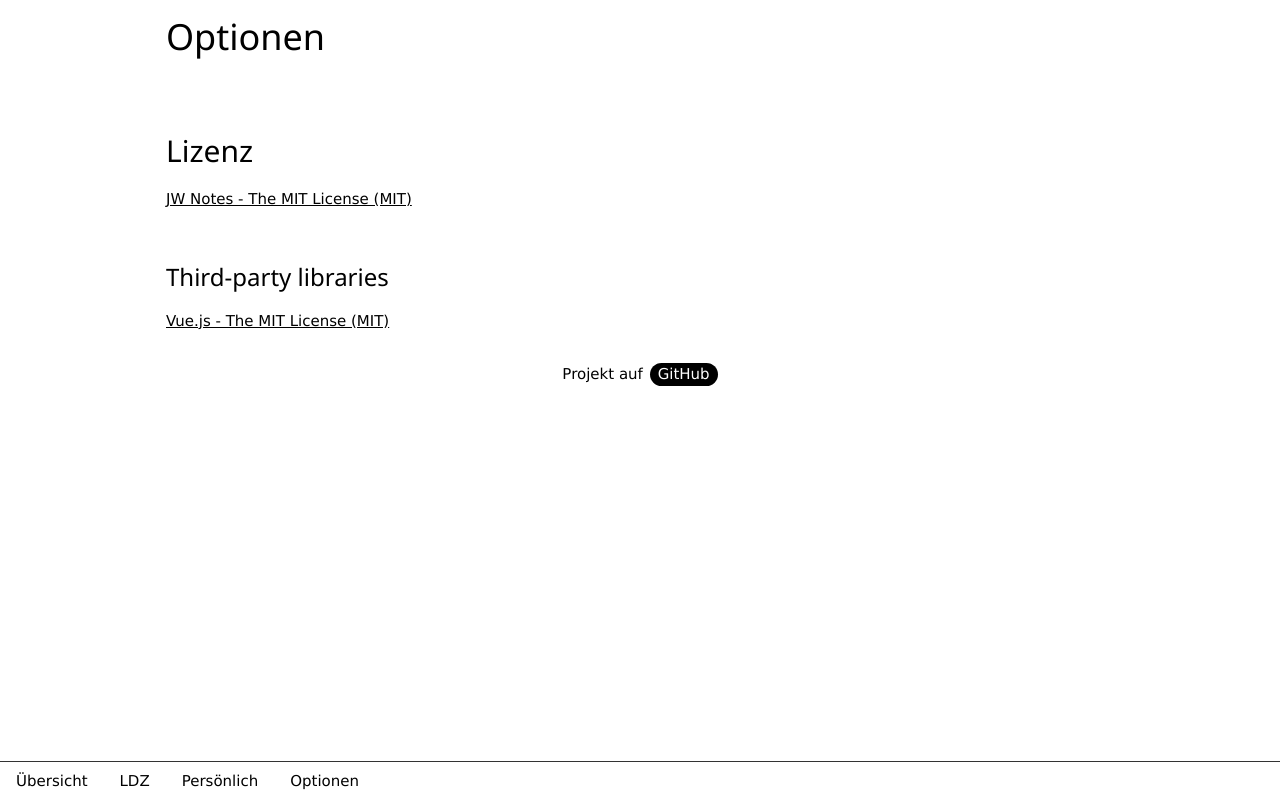
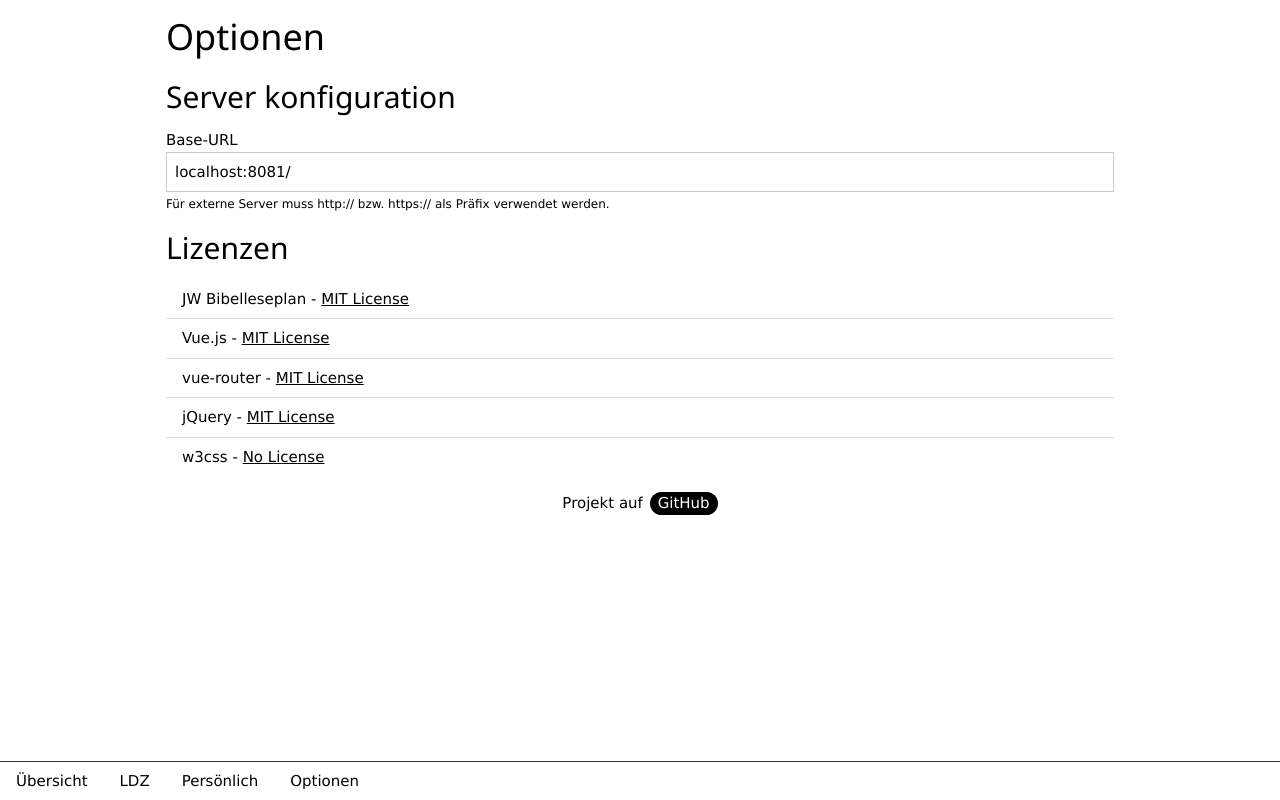
Before and after one commit to AlexanderHentzsch/bibellesen, a Vue app: page /#/option in a window 1280 px wide. Built offline with nearby package versions, Linux system fonts and the light colour scheme.

Commit message:
v1.1.0 (#2)
* Lizenzen aktualisiert

* Inhalt und Ausgabeweise überarbeitet

* Personalisierte Server-Config

* Update README.md

* v1.1.0

```diff
--- a/package.json
+++ b/package.json
@@ -1,6 +1,6 @@
 {
   "name": "bibelleseplan",
-  "version": "1.0.0",
+  "version": "1.1.0",
   "private": true,
   "scripts": {
     "serve": "vue-cli-service serve",
--- a/src/components/vue_ldz.vue
+++ b/src/components/vue_ldz.vue
@@ -47,23 +47,28 @@
                 week: this.getMonday(new Date()),
                 ldz: [],
                 saveSuccess: false,
-                lsKeyName: "ldz"
+                lsKeyName: "ldz",
+                baseUrl: "http://localhost:8081/"
             }
         },
         mounted() {
             if (localStorage.getItem(this.lsKeyName) !== null)
                 this.ldz = JSON.parse(localStorage.getItem(this.lsKeyName));
+
+            const baseUrl = localStorage.getItem("baseUrl");
+            if (baseUrl !== null)
+                this.baseUrl = baseUrl;
         },
         methods: {
             saveLdzOnServer(ldz) {
-                const url = "http://localhost:8081/?/save/ldz/";
+                const url = `${this.baseUrl}?/save/ldz/`;
                 const content = {ldz: JSON.stringify(ldz)};
                 $.post(url, content, (sDATA) => {
                     this.saveSuccess = sDATA;
                 });
             },
             loadLdzFromServer() {
-                const url = "http://localhost:8081/?/load/ldz/";
+                const url = `${this.baseUrl}?/load/ldz/`;
                 $.get(url, (sDATA) => {
                     localStorage.setItem(this.lsKeyName, JSON.stringify(sDATA));
                     this.ldz = sDATA;
--- a/src/components/vue_option.vue
+++ b/src/components/vue_option.vue
@@ -1,24 +1,21 @@
 <template>
-    <div class="container-content">
-        <div class="w3-content w3-container">
-            <h1>Optionen</h1>
+    <div class="w3-content w3-container">
+        <h1>Optionen</h1>
 
-            <div>
-                <h2 style="margin-top: 64px">Lizenz</h2>
-                <p>
-                    <a href="https://github.com/AlexanderHentzsch/Bibelleseplan/blob/master/LICENSE" target="_blank">
-                        JW Notes - The MIT License (MIT)
-                    </a>
+        <h2>Server konfiguration</h2>
+        <label>Base-URL
+            <input class="w3-input w3-border" v-model="baseUrl" @change="changeBaseUrl()">
+            <span class="w3-small">Für externe Server muss http:// bzw. https:// als Präfix verwendet werden.</span>
+        </label>
+
+        <h2>Lizenzen</h2>
+        <ul class="w3-ul">
+            <li v-for="l in licenses" :key="l.name">
+                <p style="margin: 0">
+                    {{l.name}} - <a :href="l.url" target="_blank">{{l.license}} License</a>
                 </p>
-
-                <h3 style="margin-top: 48px">Third-party libraries</h3>
-                <p>
-                    <a href="https://github.com/vuejs/vue/blob/dev/LICENSE" target="_blank">
-                        Vue.js - The MIT License (MIT)
-                    </a>
-                </p>
-            </div>
-        </div>
+            </li>
+        </ul>
 
         <div id="container-github">
             <a :href="hrefGitHub" id="a-github" target="_blank">
@@ -34,28 +31,51 @@
         data() {
             return {
                 fontSize: 4,
-                localStorageKey: "options",
-                hrefGitHub: "https://github.com/AlexanderHentzsch/bibellesen"
+                lsKeyName: "baseUrl",
+                baseUrl: "localhost:8081/",
+                hrefGitHub: "https://github.com/AlexanderHentzsch/bibellesen",
+                licenses: [
+                    {
+                        name: "JW Bibelleseplan",
+                        url: "https://github.com/AlexanderHentzsch/bibellesen/blob/master/LICENSE",
+                        license: "MIT"
+                    },
+                    {name: "Vue.js", url: "https://github.com/vuejs/vue/blob/dev/LICENSE", license: "MIT"},
+                    {name: "vue-router", url: "https://github.com/vuejs/vue-router/blob/dev/LICENSE", license: "MIT"},
+                    {name: "jQuery", url: "https://github.com/jquery/jquery/blob/master/LICENSE.txt", license: "MIT"},
+                    {name: "w3css", url: "https://www.w3schools.com/w3css/default.asp", license: "No"}
+                    //{name: "", url: "", license: ""}
+                ]
             }
         },
         mounted() {
+            const ls = localStorage.getItem(this.lsKeyName);
+            if (ls !== null)
+                this.baseUrl = ls;
         },
         methods: {
+            changeBaseUrl() {
+                const lastChar = this.baseUrl.substr(-1);
+                if (lastChar !== "/")
+                    this.baseUrl += "/";
+
+                localStorage.setItem(this.lsKeyName, this.baseUrl);
+            }
         }
     }
 </script>
 
 <style scoped>
-    #container-github{
+    #container-github {
         padding: 16px;
         text-align: center;
     }
 
-    #a-github{
+    #a-github {
         text-decoration: none;
     }
 
-    #span-github{
+    #span-github {
         background-color: #000;
         color: #fff;
         border-radius: 60px;
--- a/src/components/vue_overview.vue
+++ b/src/components/vue_overview.vue
@@ -51,13 +51,15 @@
                 personally: [],
                 finished: [],
                 saveSuccess: false,
-                lsKeyName: "reading"
+                lsKeyName: "reading",
+                baseUrl: "http://localhost:8081/"
             }
         },
         mounted() {
             const lsLdz = localStorage.getItem("ldz");
             const lsPersonally = localStorage.getItem("personally");
             const lsReading = localStorage.getItem(this.lsKeyName);
+            const baseUrl = localStorage.getItem("baseUrl");
 
             if (lsLdz !== null)
                 this.ldz = JSON.parse(lsLdz);
@@ -67,6 +69,9 @@
 
             if (lsReading !== null)
                 this.finished = JSON.parse(lsReading);
+
+            if (baseUrl !== null)
+                this.baseUrl = baseUrl;
         },
         methods: {
             getReadingList(ldz, personally) {
@@ -104,14 +109,14 @@
                     return `finished`;
             },
             saveReadingOnServer(reading) {
-                const url = "http://localhost:8081/?/save/reading/";
+                const url = `${this.baseUrl}?/save/reading/`;
                 const content = {reading: JSON.stringify(reading)};
                 $.post(url, content, (sDATA) => {
                     this.saveSuccess = sDATA;
                 });
             },
             loadReadingFromServer() {
-                const url = "http://localhost:8081/?/load/reading/";
+                const url = `${this.baseUrl}?/load/reading/`;
                 $.get(url, (sDATA) => {
                     localStorage.setItem(this.lsKeyName, JSON.stringify(sDATA));
                     this.finished = sDATA;
--- a/src/components/vue_personally.vue
+++ b/src/components/vue_personally.vue
@@ -5,6 +5,7 @@
         <div class="w3-container">
             <button class="w3-button w3-green" @click="savePersonallyOnServer(personally)">Auf Server speichern</button>
             <button class="w3-button w3-green" @click="loadPersonallyFromServer()">Vom Server laden</button>
+            <a :href="`${this.baseUrl}?/load/personally/`">{{`${this.baseUrl}?/load/personally/`}}</a>
         </div>
 
         <div v-if="saveSuccess" class="w3-card-4 w3-content" style="max-width: 300px">
@@ -48,12 +49,17 @@
                 day: this.getTodayString(),
                 personally: [],
                 saveSuccess: false,
-                lsKeyName: "personally"
+                lsKeyName: "personally",
+                baseUrl: "http://localhost:8081/"
             }
         },
         mounted() {
             if (localStorage.getItem(this.lsKeyName) !== null)
                 this.personally = JSON.parse(localStorage.getItem(this.lsKeyName));
+
+            const baseUrl = localStorage.getItem("baseUrl");
+            if (baseUrl !== null)
+                this.baseUrl = baseUrl;
         },
         methods: {
             getTodayString() {
@@ -64,14 +70,15 @@
                 return [y, m, day].join("-");
             },
             savePersonallyOnServer(personally) {
-                const url = "http://localhost:8081/?/save/personally/";
+                const url = `${this.baseUrl}?/save/personally/`;
                 const content = {personally: JSON.stringify(personally)};
                 $.post(url, content, (sDATA) => {
                     this.saveSuccess = sDATA;
                 });
             },
             loadPersonallyFromServer() {
-                const url = "http://localhost:8081/?/load/personally/";
+                const url = `${this.baseUrl}?/load/personally/`;
+                alert(url);
                 $.get(url, (sDATA) => {
                     localStorage.setItem(this.lsKeyName, JSON.stringify(sDATA));
                     this.personally = sDATA;
```
Also changed, not shown: 5 other files (tests, documents, lock files or other folders).
